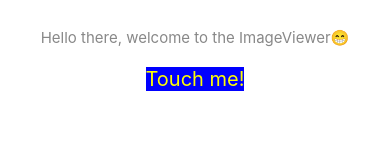
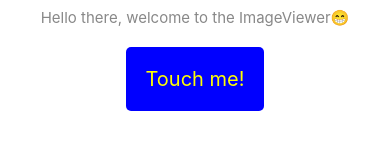
Before and after one commit to OwenSit/ImageShare, a React Native app: screen / in a window 390 px wide. Shown: the part 582-732 px from the top of the page. Built offline with nearby package versions, Linux system fonts and the light colour scheme.

Commit message:
add larger padding for botton

```diff
--- a/App.js
+++ b/App.js
@@ -58,6 +58,8 @@ const styles = StyleSheet.create({
   },
   button1: {
     backgroundColor: "blue",
+    padding: 20,
+    borderRadius: 5,
   },
   buttonFont1: {
     color: "yellow",
```
